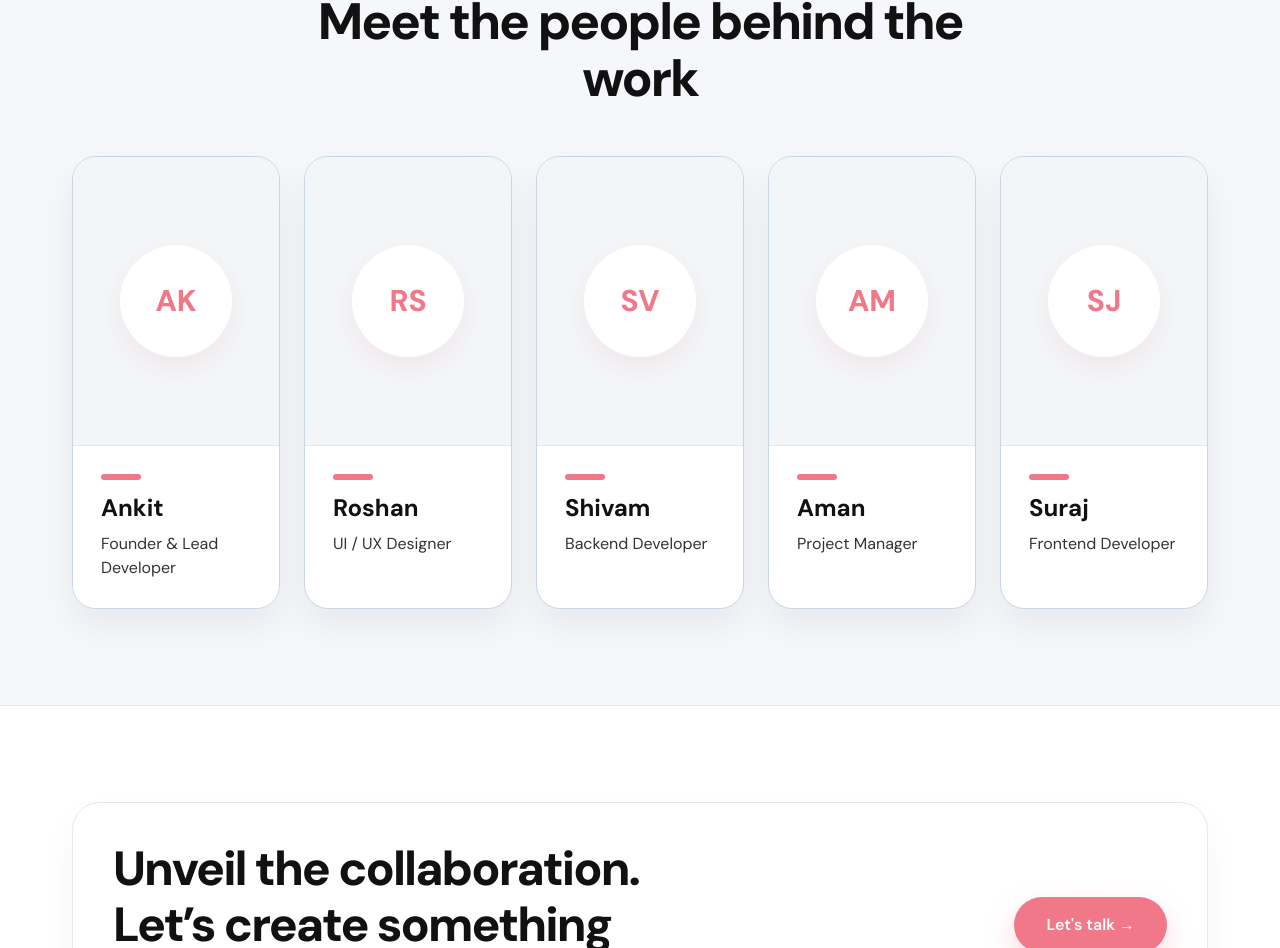
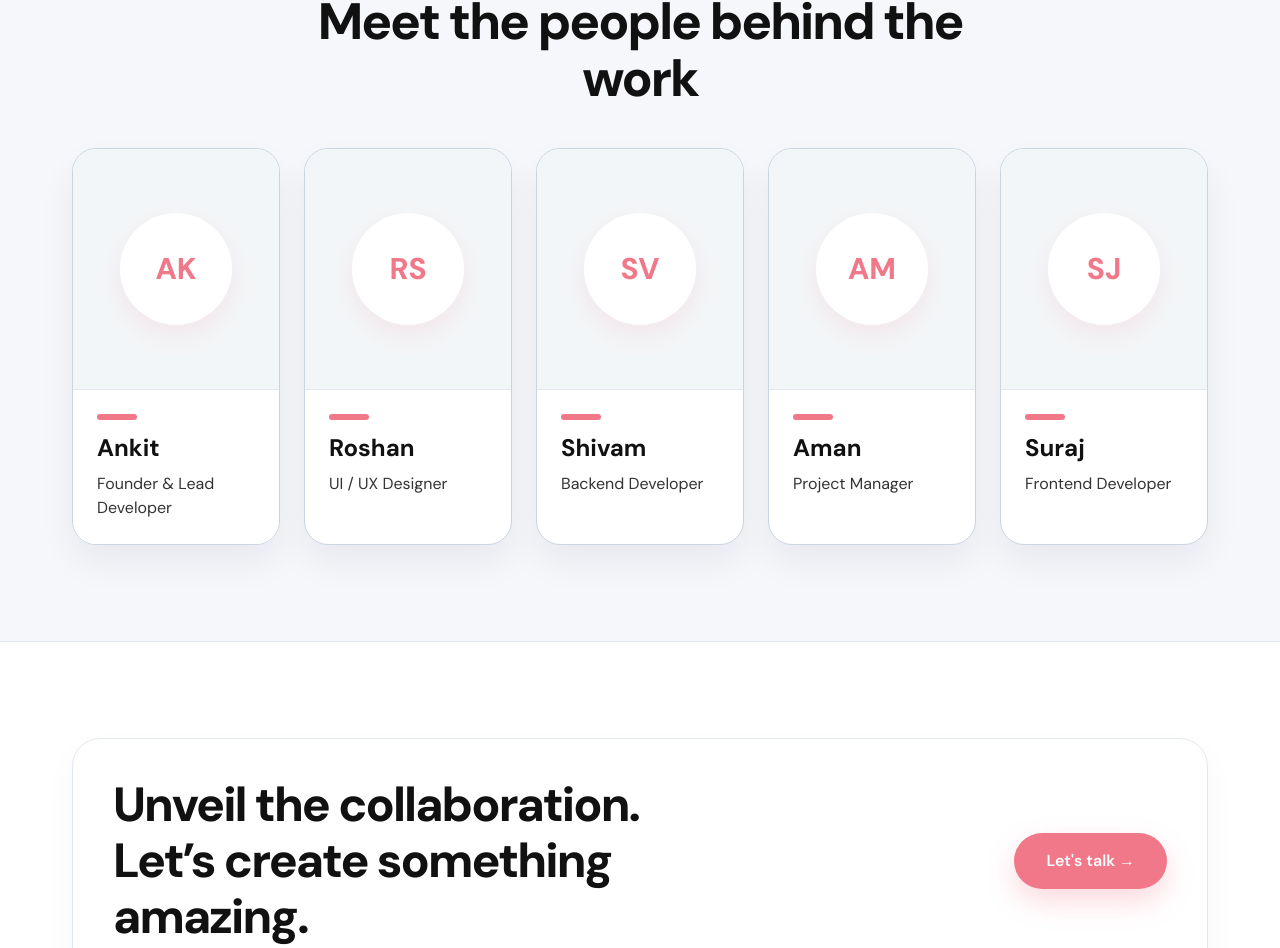
Before and after one commit to ydv83165-hub/online-dream-tech-, a Next.js app: page /about in a window 1280 px wide. Shown: the part 4440-5388 px from the top of the page. Built offline with nearby package versions, Linux system fonts and the light colour scheme.

Commit message:
about page me reduce team cards hight 15-20%

```diff
--- a/app/about/page.tsx
+++ b/app/about/page.tsx
@@ -307,7 +307,7 @@ export default function AboutPage() {
             </h2>
           </div>
 
-          <div className="mt-12 grid gap-6 md:grid-cols-2 xl:grid-cols-5">
+          <div className="mt-10 grid gap-6 md:grid-cols-2 xl:grid-cols-5">
             {[
               { name: "Ankit", role: "Founder & Lead Developer", initials: "AK" },
               { name: "Roshan", role: "UI / UX Designer", initials: "RS" },
@@ -319,13 +319,13 @@ export default function AboutPage() {
                 key={member.name}
                 className="about-card group overflow-hidden rounded-[1.5rem] border border-slate-300 bg-white shadow-[0_18px_36px_rgba(15,23,42,0.06)] hover:border-[#f07889] hover:shadow-[0_22px_44px_rgba(240,120,137,0.12)]"
               >
-                <div className="flex h-64 items-center justify-center bg-[#F3F6F8] transition-colors duration-300 group-hover:bg-[#EDF9FB] sm:h-72">
+                <div className="flex h-52 items-center justify-center bg-[#F3F6F8] transition-colors duration-300 group-hover:bg-[#EDF9FB] sm:h-60">
                   <div className="flex h-24 w-24 items-center justify-center rounded-full bg-white text-3xl font-extrabold text-[#f07889] shadow-[0_10px_26px_rgba(240,120,137,0.12)] sm:h-28 sm:w-28">
                     {member.initials}
                   </div>
                 </div>
 
-                <div className="border-t border-slate-200 bg-white p-6 sm:p-7">
+                <div className="border-t border-slate-200 bg-white p-5 sm:p-6">
                   <div className="mb-3 h-1.5 w-10 rounded-full bg-[#f07889]" />
                   <h3 className="text-2xl font-bold text-[#111111]">{member.name}</h3>
                   <p className="mt-2 text-base text-[#333333]">{member.role}</p>
```
